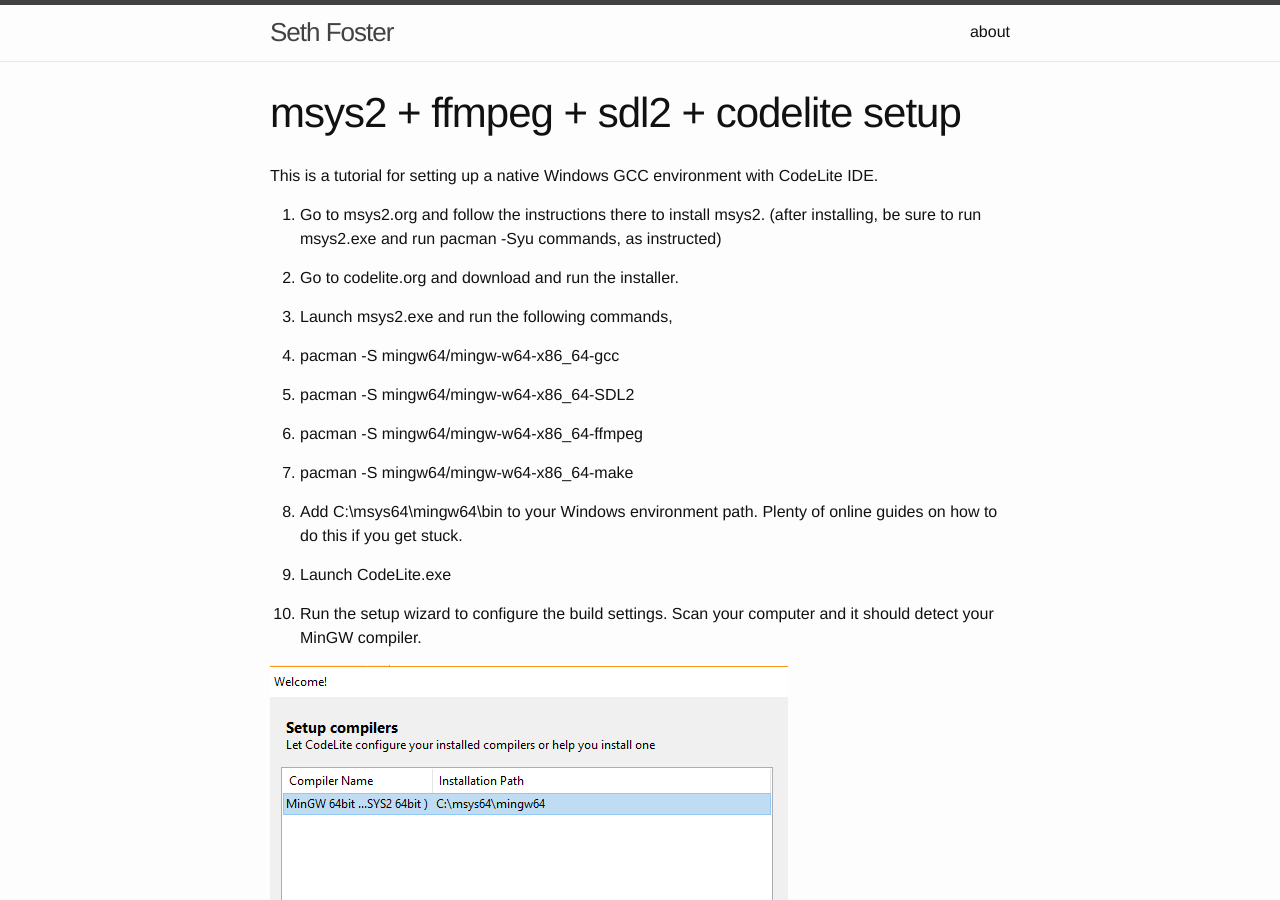
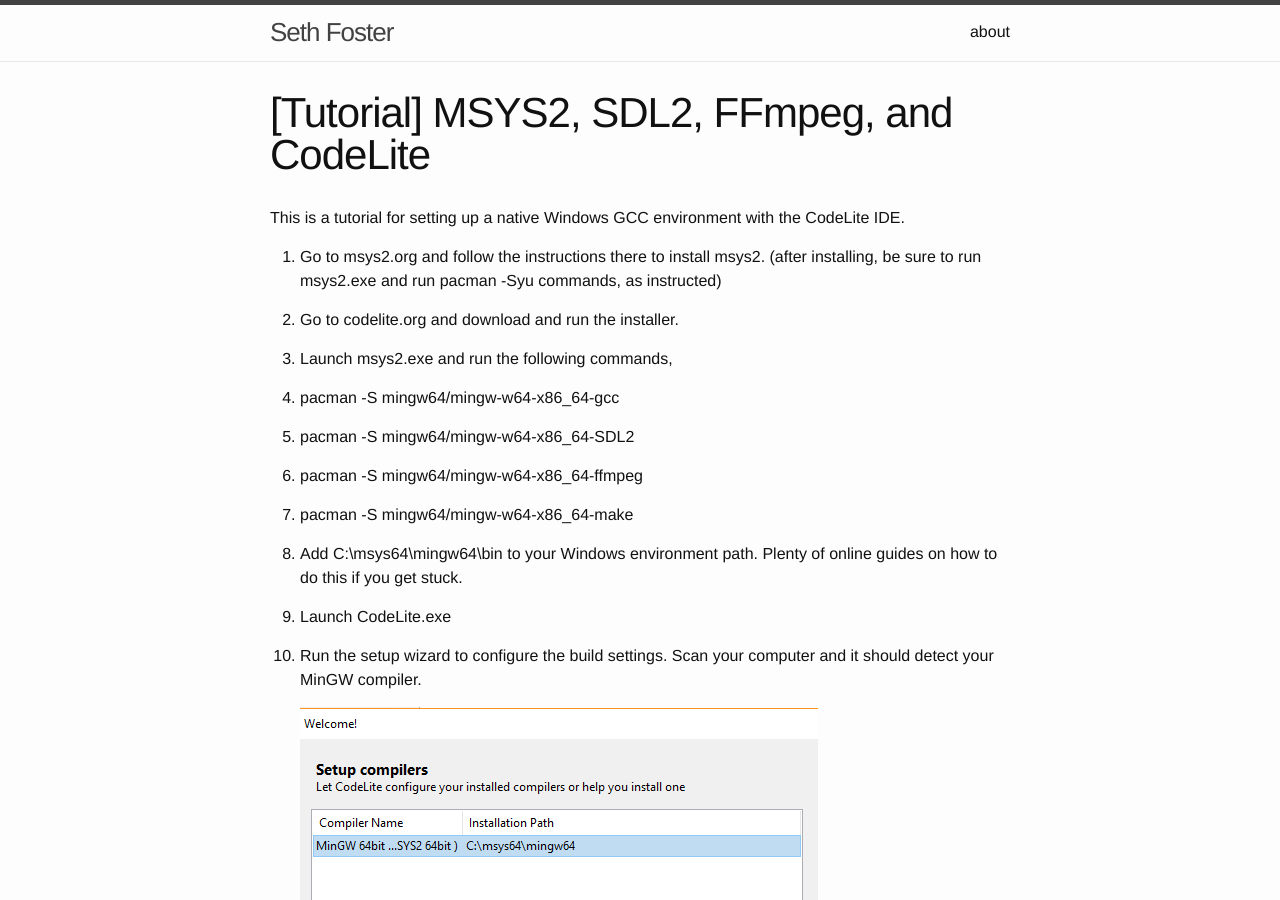
Before and after one commit to fosterseth/fosterseth.github.io, a Jekyll site: the page built from _posts/2016-05-21-ffmpeg-sdl2-codelite-tutorial.md, in a window 1280 px wide and 900 px high. Built offline with Jekyll 4.4.1, drawn with Linux system fonts in a browser that asks for light colours.

Commit message:
fixed ordered list disruption from images. Changed title

```diff
--- a/_posts/2016-05-20-ffmpeg-sdl2-codelite-tutorial.md
+++ b/_posts/2016-05-21-ffmpeg-sdl2-codelite-tutorial.md
@@ -1,9 +1,9 @@
 ---
 layout: post
-title: "msys2 + ffmpeg + sdl2 + codelite setup"
+title: "[Tutorial] MSYS2, SDL2, FFmpeg, and CodeLite"
 ---
 
-This is a tutorial for setting up a native Windows GCC environment with CodeLite IDE.
+This is a tutorial for setting up a native Windows GCC environment with the CodeLite IDE.
 
 1. Go to msys2.org and follow the instructions there to install msys2.
 (after installing, be sure to run msys2.exe and run pacman -Syu commands, as instructed)
@@ -26,27 +26,27 @@
 
 10. Run the setup wizard to configure the build settings. Scan your computer and it should detect your MinGW compiler.
 
-![setup_compilers]({{ site.url }}/assets/setup_compilers.PNG)
+    ![setup_compilers]({{ site.url }}/assets/setup_compilers.PNG)
 
 11. Your build settings should look like this,
 
-![build_settings]({{ site.url }}/assets/setup_compilers.PNG)
+    ![build_settings]({{ site.url }}/assets/setup_compilers.PNG)
 
-It did not detect mkdir.exe on my machine, probably because it is under /usr/ instead of /mingw64/
+    It did not detect mkdir.exe on my machine, probably because it is under /usr/ instead of /mingw64/
 
 12. Create a workspace and a new project. Simple console gcc app will do fine.
 
-![new_project]({{ site.url }}/assets/new_project.PNG)
+    ![new_project]({{ site.url }}/assets/new_project.PNG)
 
 13. In workspace panel, right click your new project folder and go to Settings.
 
 14. For SDL2 to work properly, you need to add Include Paths and Preprocessors under the Compiler tab.
 
-![compiler_tab]({{ site.url }}/assets/compiler_tab.PNG)
+    ![compiler_tab]({{ site.url }}/assets/compiler_tab.PNG)
 
 15. For Linker tab,
 
-![linker_tab]({{ site.url }}/assets/linker_tab.PNG)
+    ![linker_tab]({{ site.url }}/assets/linker_tab.PNG)
 
 16. Time to test the whole thing. In your project /src/main.c, replace text with the following,
 
```
